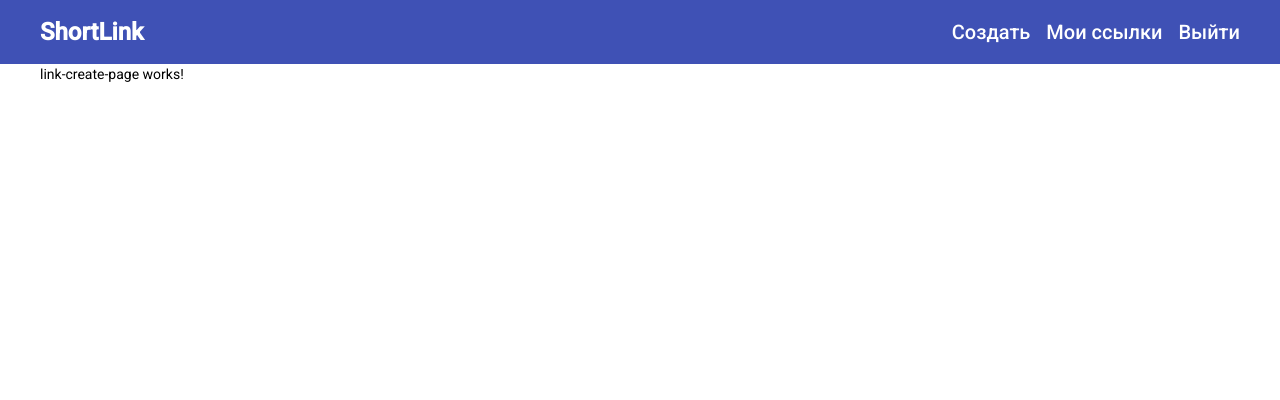
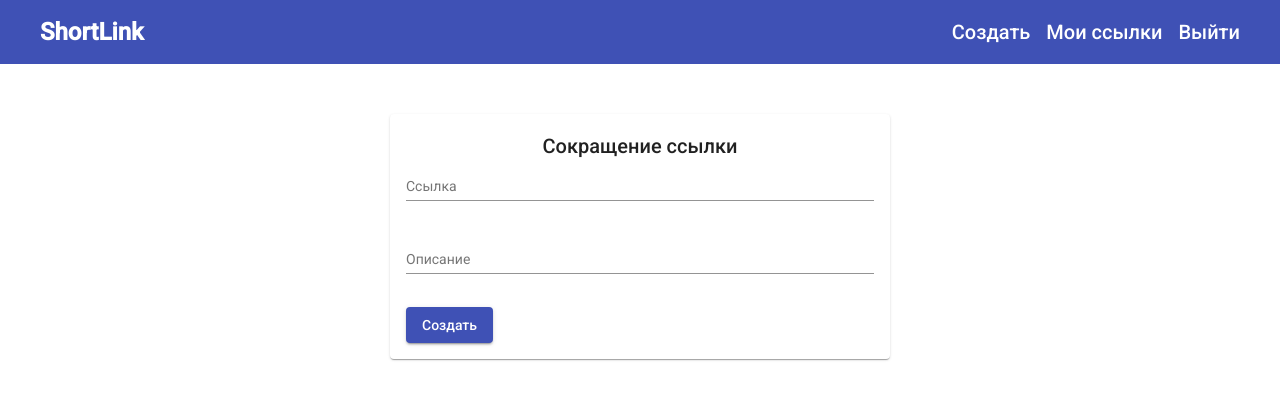
Before and after one commit to fizik003/short-link, an Angular app in the folder frontend/: page /link/create in a window 1280 px wide. Shown: the top 400 px of the page. Built offline with nearby package versions, Linux system fonts and the light colour scheme; sample sign-in values are in the browser's storage.

Commit message:
feat: add design create-link-page

```diff
--- a/frontend/src/app/pages/link-create-page/link-create-page.component.html
+++ b/frontend/src/app/pages/link-create-page/link-create-page.component.html
@@ -1 +1,31 @@
-<p>link-create-page works!</p>
+<div class="create-link">
+  <div class="create-link__wrapper">
+    <mat-card class="card create-link__card">
+      <div class="card__title">
+        <span class="mat-h2">Сокращение ссылки</span>
+      </div>
+      <div class="card__form-wrpper">
+        <form class="card__form from">
+          <mat-form-field class="form__input-field">
+            <mat-label>Ссылка</mat-label>
+            <input matInput type="text" />
+          </mat-form-field>
+          <mat-form-field class="form__input-field">
+            <mat-label>Описание</mat-label>
+            <input matInput type="text" />
+          </mat-form-field>
+          <div class="form__btn-submit">
+            <button
+              type="submit"
+              class="form__btn-submit"
+              mat-raised-button
+              color="primary"
+            >
+              Создать
+            </button>
+          </div>
+        </form>
+      </div>
+    </mat-card>
+  </div>
+</div>
--- a/frontend/src/app/pages/link-create-page/link-create-page.component.scss
+++ b/frontend/src/app/pages/link-create-page/link-create-page.component.scss
@@ -0,0 +1,24 @@
+.create-link {
+  max-width: 500px;
+  width: 100%;
+  margin: 0 auto;
+  padding-top: 50px;
+
+  &__wrapper {
+  }
+}
+
+.card {
+  &__title {
+    text-align: center;
+  }
+
+  &__form {
+    display: flex;
+    flex-direction: column;
+  }
+}
+
+.mat-form-field {
+  margin-bottom: 1rem;
+}
```
